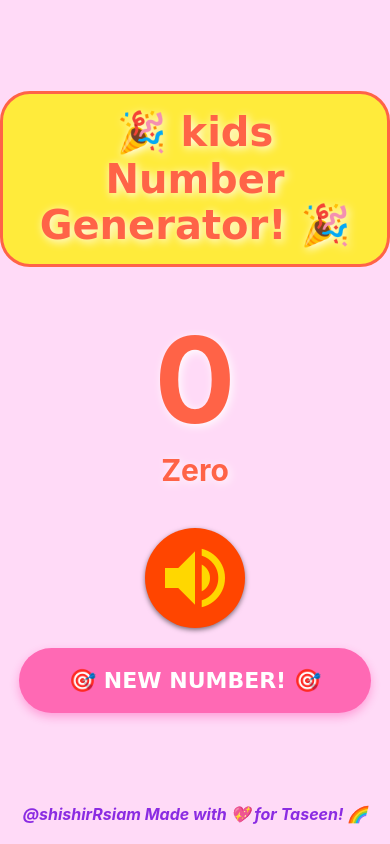
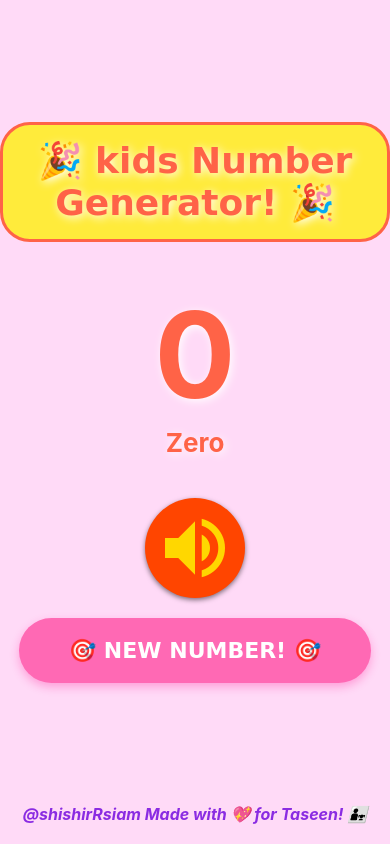
Before and after one commit to shishirRsiam/Kids-Number-Generator-Using-ReactNative, a React Native app: screen / in a window 390 px wide. Built offline with nearby package versions, Linux system fonts and the light colour scheme.

Commit message:
Push Final Code

```diff
--- a/App.js
+++ b/App.js
@@ -61,7 +61,7 @@ const App = () => {
       </TouchableOpacity>
 
       {/* Footer */}
-      <Text style={styles.footer}>@shishirRsiam Made with 💖 for Taseen! 🌈</Text>
+      <Text style={styles.footer}>@shishirRsiam Made with 💖 for Taseen! 👨‍👧</Text>
     </View>
   );
 };
--- a/styles.js
+++ b/styles.js
@@ -18,7 +18,7 @@ const styles = StyleSheet.create({
         borderColor: '#FF6347',
     },
     title: {
-        fontSize: 40,
+        fontSize: 36,
         fontWeight: 'bold',
         color: '#FF6347',
         textAlign: 'center',
@@ -36,7 +36,7 @@ const styles = StyleSheet.create({
         textShadowRadius: 10,
     },
     numberEnText: {
-        fontSize: 30,
+        fontSize: 26,
         fontWeight: 'bold',
         color: '#FF6347',
         marginBottom: 40,
```
Also changed, not shown: my_command_history.txt.
